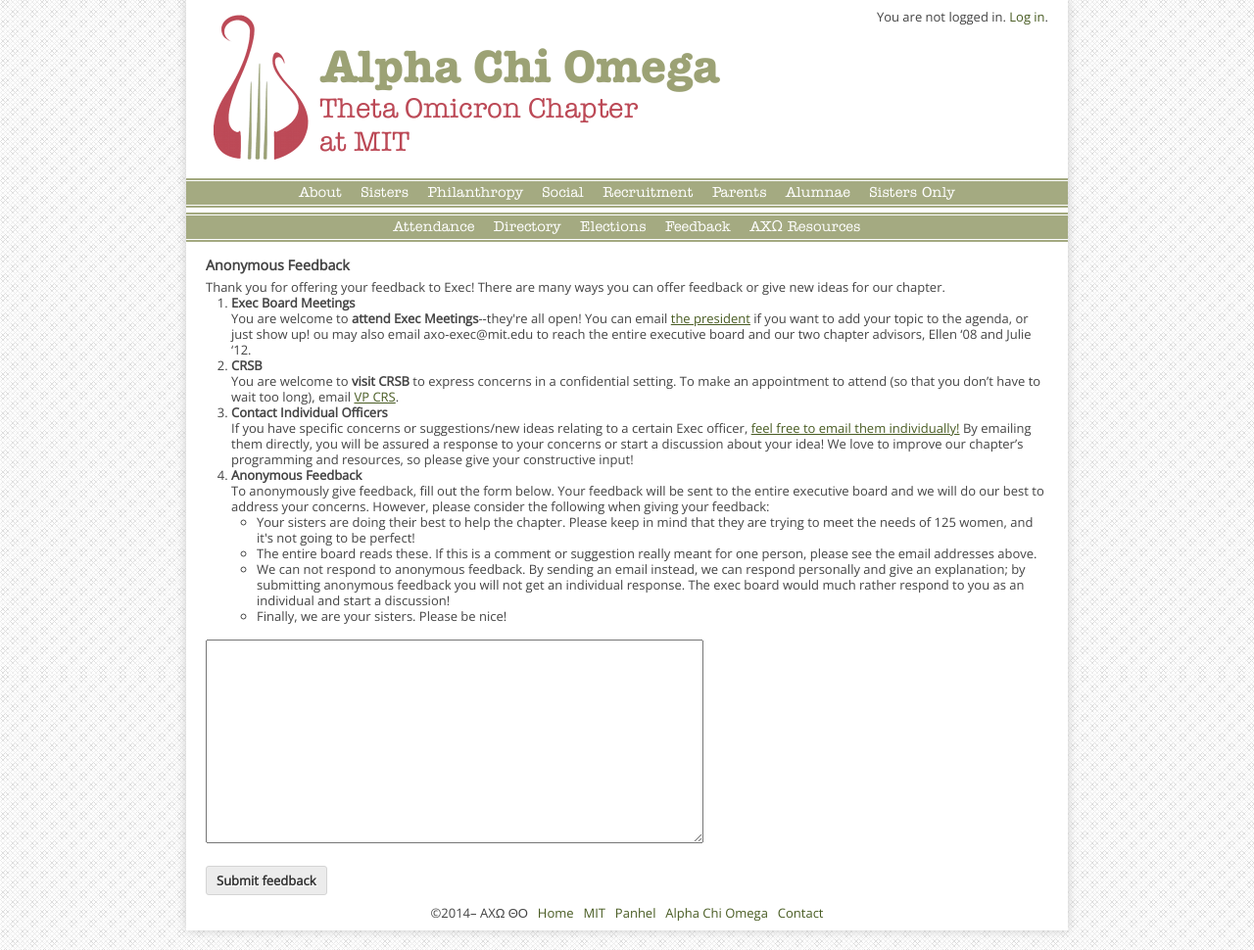
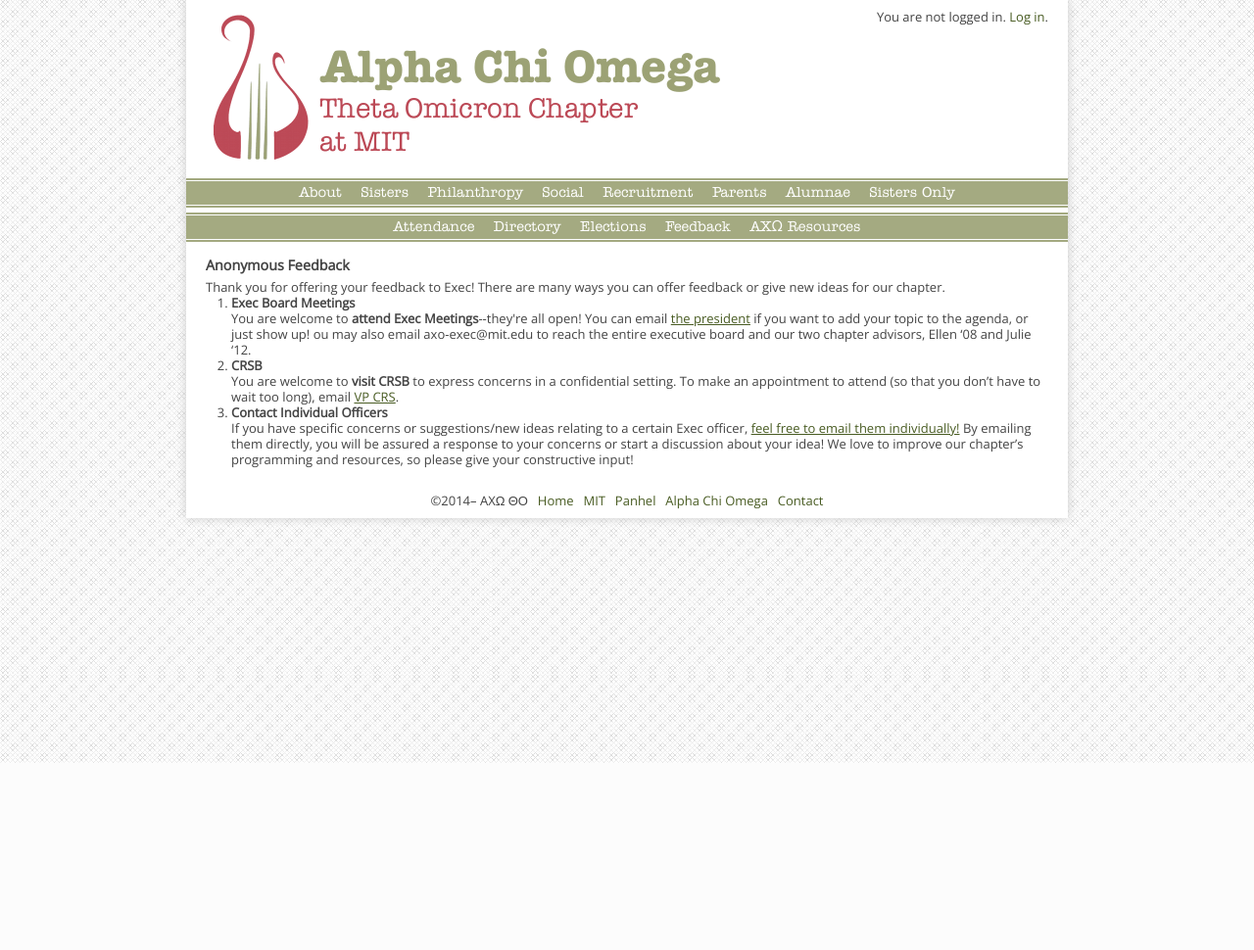
Before and after one commit to leibovic/rutabaga, a Django app: template website/templates/sistersonly/feedback.html in a window 1280 px wide. Shown: the part 21-991 px from the top of the page at 98% size. After the commit the page ends 800 px from the top, so only its background shows below. Run offline with Django 3.2, Linux system fonts and the light colour scheme; the template is opened without the code that fills it, so the values that code supplies are empty; some libraries are stand-ins or nearby versions.

Commit message:
Change to feedback form

```diff
--- a/website/templates/sistersonly/feedback.html
+++ b/website/templates/sistersonly/feedback.html
@@ -14,45 +14,16 @@
 	You are welcome to <strong>visit CRSB</strong> to express concerns in a confidential setting.  To make an appointment to attend (so that you don’t have to wait too long), email <a href="axo-vpcrsb@mit.edu">VP CRS</a>.</li>
 	<li><strong>Contact Individual Officers</strong><br>
 	If you have specific concerns or suggestions/new ideas relating to a certain Exec officer, <a href="https://axo.mit.edu/sisters/officers/">feel free to email them individually!</a> By emailing them directly, you will be assured a response to your concerns or start a discussion about your idea!  We love to improve our chapter’s programming and resources, so please give your constructive input!<br>
-	<!--
-	You are welcome to address concerns or give suggestions/new ideas by emailing individual exec officers.  By emailing them directly, you will be assured a response to your concerns or start a discussion about your idea!  We love to constantly improve our chapter’s programming and resources, so please give your constructive input!<br>
-	<ul>
-	  <li><a href="mailto:axo-president@mit.edu">President, Caitlin Mackey (858-740-7451):</a> General Concerns</li>
-	<li><a href="mailto:axo-vpcrs@mit.edu">VP Chapter Relations and Standards, Sarah Fay:</a> Confidential concerns about a specific sister, Bylaws, Policies</li>
-<li><a href="mailto:axo-vpfinance@mit.edu">VP Finance, Beth Garcia:</a> Concerns about Dues, Budget </li>
-<li><a href="mailto:axo-vprisk@mit.edu">VP Risk Management [Concerns about Socials, Alcohol Policy, Stress Management]- Erin Bailie, </li>
-<li><a href="mailto:">VP Ritual and Fraternity Appreciation [AXO Holidays, Ritual, Initiation, Alumnae Relations, Retreat]- Cordelia Tuan, axo-vprfa@mit.edu</li>
-<li><a href="mailto:">VP Recruitment [Recruitment (Formal and COB), Bond Week]- Kathryn Buggs, axo-vprecruitment@mit.edu</li>
-<li><a href="mailto:">VP New Member Education [New Member Program, Bigs, Mystagogues, Revelations, Bid Day]- Liz de Laittre, axo-vpnewed@mit.edu</li>
-<li><a href="mailto:">VP Public Relations and Marketing [T-Shirts, Facebook Page, Email Lists, Newsletters, Parent’s Weekend]- axo-vpcomm@mit.edu</li>
-<li><a href="mailto:">VP Membership Programming [Soph Semi, C-Ball, MyJourney, Fondue, Senior Programming]- Lexi Eyerman, axo-vpmempro@mit.edu</li>
-<li><a href="mailto:">VP Intellectual Development [GPA Concerns, Career Development, AXO Academic Resources]- Ilana Habib, axo-vpid@mit.edu</li>
-<li><a href="mailto:">VP Facility Operations [All Things the House]- KK Wopat, axo-housemanager@mit.edu</li>
-<li><a href="mailto:">VP Philanthropy [LipSync, DVA Week, DVA Events]- Patience Stevens, axo-vpphil@mit.edu</li>
-	</ul>
-
-Panhel Concerns:
-Panhel Delegate [Campus Total, Recruitment Rules, Other Sorority’s Events]- Isabella Stuopis, axo-vppanhel@mit.edu
-Hannah Barrett, Executive Vice President of Panhel Exec hbarrett@mit.edu
-</li>-->
-	<li><strong>Anonymous Feedback</strong><br>
-	To anonymously give feedback, fill out the form below. Your feedback will be sent to the entire executive board and we will do our best to address your concerns. However, please consider the following when giving your feedback:
-	<ul>
-		<li>Your sisters are doing their best to help the chapter. Please keep in mind that they are trying to meet the needs of 125 women, and it's not going to be perfect!</li>
-		<li>The entire board reads these. If this is a comment or suggestion really meant for one person, please see the email addresses above.</li>
-		<li>We can not respond to anonymous feedback. By sending an email instead, we can respond personally and give an explanation; by submitting anonymous feedback you will not get an individual response. The exec board would much rather respond to you as an individual and start a discussion!</li>
-		<li>Finally, we are your sisters. Please be nice!</li>
-	</ul>
   </ol>
   <br>
 
-  {% if submitted %}<p>An email was sent to Exec. Thank you for your feedback!</p>{% endif %}
+  <!--{% if submitted %}<p>An email was sent to Exec. Thank you for your feedback!</p>{% endif %}
   {% if error %}<p>Whoops! There was an error submitting feedback.</p>{% endif %}
 
   <form method="post" action="/sistersonly/feedback/">
     {% csrf_token %}
     <div><textarea id="feedback-textarea" name="message"></textarea></div>
     <input type="submit" value="Submit feedback" />
-  </form>
+  </form> -->
 </div>
 {% endblock %}
```
